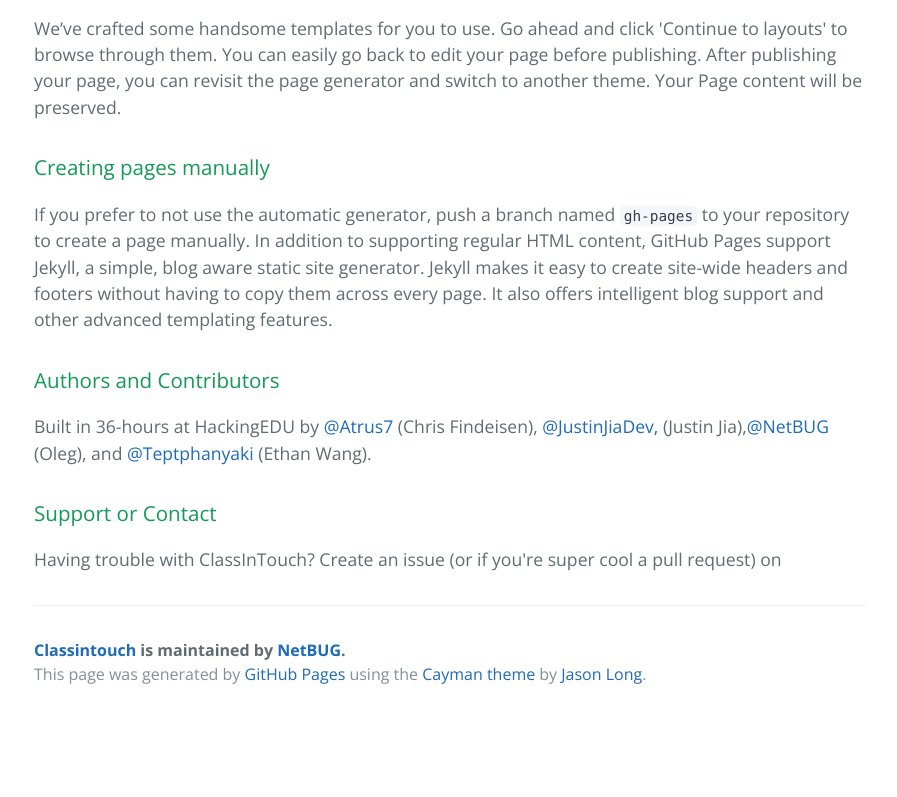
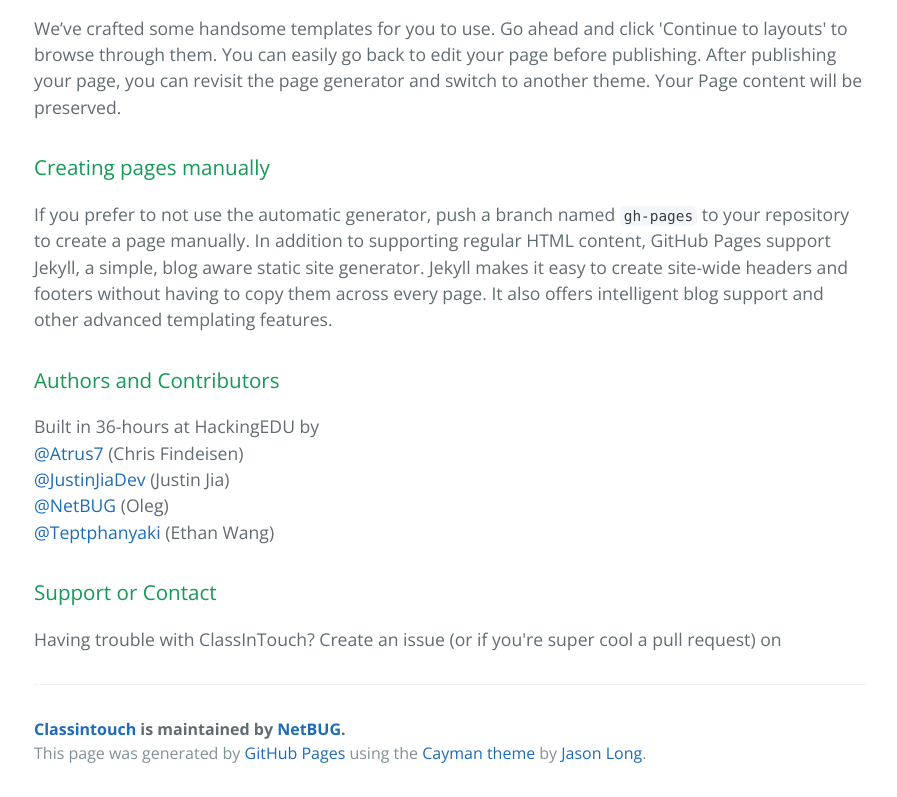
Before and after one commit to NetBUG/classintouch, a plain HTML site: page index.html in a window 1280 px wide. Shown: the part 661-1458 px from the top of the page, without its empty margins (190-1087 px from the left). Before the commit the page ends 1379 px from the top, so only its background shows below. Drawn offline with nearby package versions, Linux system fonts and the light colour scheme.

Commit message:
Updated contributor layout

```diff
--- a/index.html
+++ b/index.html
@@ -37,7 +37,15 @@
 <h3>
 <a id="authors-and-contributors" class="anchor" href="#authors-and-contributors" aria-hidden="true"><span class="octicon octicon-link"></span></a>Authors and Contributors</h3>
 
-<p>Built in 36-hours at HackingEDU by <a href="https://github.com/Atrus7" class="user-mention">@Atrus7</a> (Chris Findeisen), <a href="https://github.com/JustinJiaDev" class="user-mention">@JustinJiaDev,</a> (Justin Jia),<a href="https://github.com/NetBUG" class="user-mention">@NetBUG</a> (Oleg), and <a href="https://github.com/Teptphanyaki" class="user-mention">@Teptphanyaki</a> (Ethan Wang).</p>
+<p>Built in 36-hours at HackingEDU by
+<br>
+<a href="https://github.com/Atrus7" class="user-mention">@Atrus7</a> (Chris Findeisen)
+<br>
+<a href="https://github.com/JustinJiaDev" class="user-mention">@JustinJiaDev</a> (Justin Jia)
+<br>
+<a href="https://github.com/NetBUG" class="user-mention">@NetBUG</a> (Oleg)
+<br>
+<a href="https://github.com/Teptphanyaki" class="user-mention">@Teptphanyaki</a> (Ethan Wang)</p>
 
 <h3>
 <a id="support-or-contact" class="anchor" href="#support-or-contact" aria-hidden="true"><span class="octicon octicon-link"></span></a>Support or Contact</h3>
```
